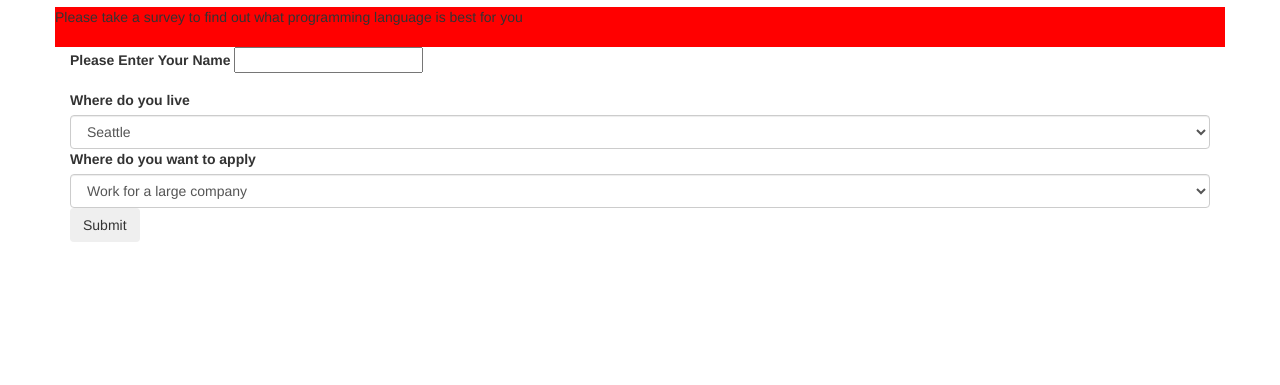
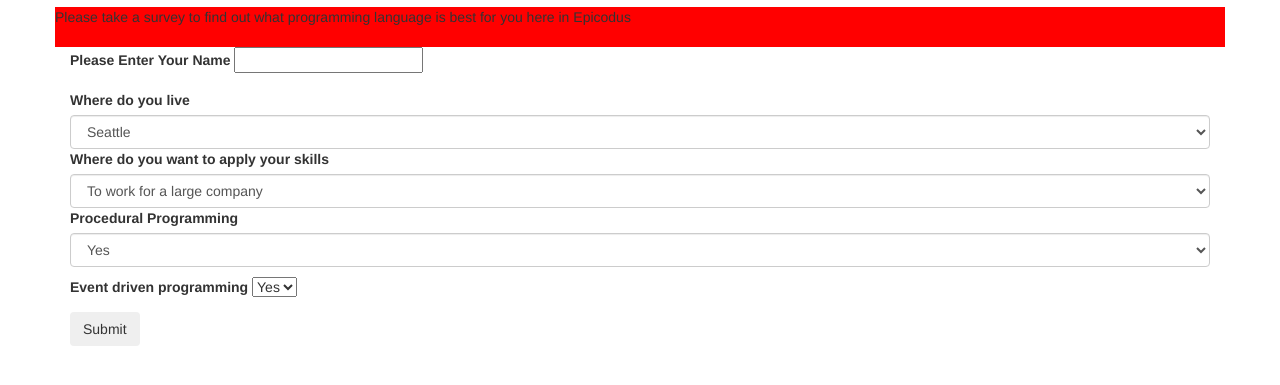
Before and after one commit to akjolilgiz/Track-suggester, a plain HTML site: page index.html in a window 1280 px wide. Shown: the part 63-448 px from the top of the page. Drawn offline with Linux system fonts and the light colour scheme.

Commit message:
add another form called event driven programming

```diff
--- a/index.html
+++ b/index.html
@@ -11,29 +11,47 @@
     <div class="container">
       <h1>Track Suggester</h1>
       <div class="row" id = row1>
-      <p>Please take a survey to find out what programming language is best for you</p>
+      <p>Please take a survey to find out what programming language is best for you here in Epicodus</p>
 
       </div>
 
       <form id="Identity">
+
         <div class ="form-group">
           <label for="name">Please Enter Your Name</label>
           <input id="name" type="text">
         </div>
 
         <label for="city">Where do you live</label>
-        <select class="form-control" id="purpose">
-          <option value="1">Seattle</option>
-          <option value="2">Oregon</option>
-        </select>
+          <select class="form-control" id="questions1">
+            <option value="Seattle">Seattle</option>
+            <option value="Oregon">Oregon</option>
+            <option value="Oregon">Other</option>
+          </select>
 
-        <label for="purpose">Where do you want to apply</label>
-        <select class="form-control" id="purpose">
-          <option value="1">Work for a large company</option>
-          <option value="2">Android Developer</option>
-          <option value="3">Content Management</option>
-          <option value="4">Build Interactive Webpages</option>
-        </select>
+        <label for="purpose">Where do you want to apply your skills</label>
+          <select class="form-control" id="question4">
+            <option value="1">To work for a large company</option>
+            <option value="2">Android Developing</option>
+            <option value="3">Content Management</option>
+            <option value="4">Building Interactive Webpages</option>
+          </select>
+
+
+        <label for="intro">Procedural Programming</label>
+          <select class="form-control" id="question2">
+            <option value="yes">Yes</option>
+            <option value="no">No</option>
+          </select>
+          <p></p>
+
+        <label for="intro">Event driven programming</label>
+          <select class="Style" id="question3">
+            <option value="yes">Yes</option>
+            <option value="no">No</option>
+          </select>
+          <p></p>
+
 
 
 
@@ -42,9 +60,10 @@
 
       <div class ="name" id = "firstname">
       </div>
+
       <div class="hideanswers">
+      </div>
 
-      </div>
     </div>
   </body>
 </html>
```
